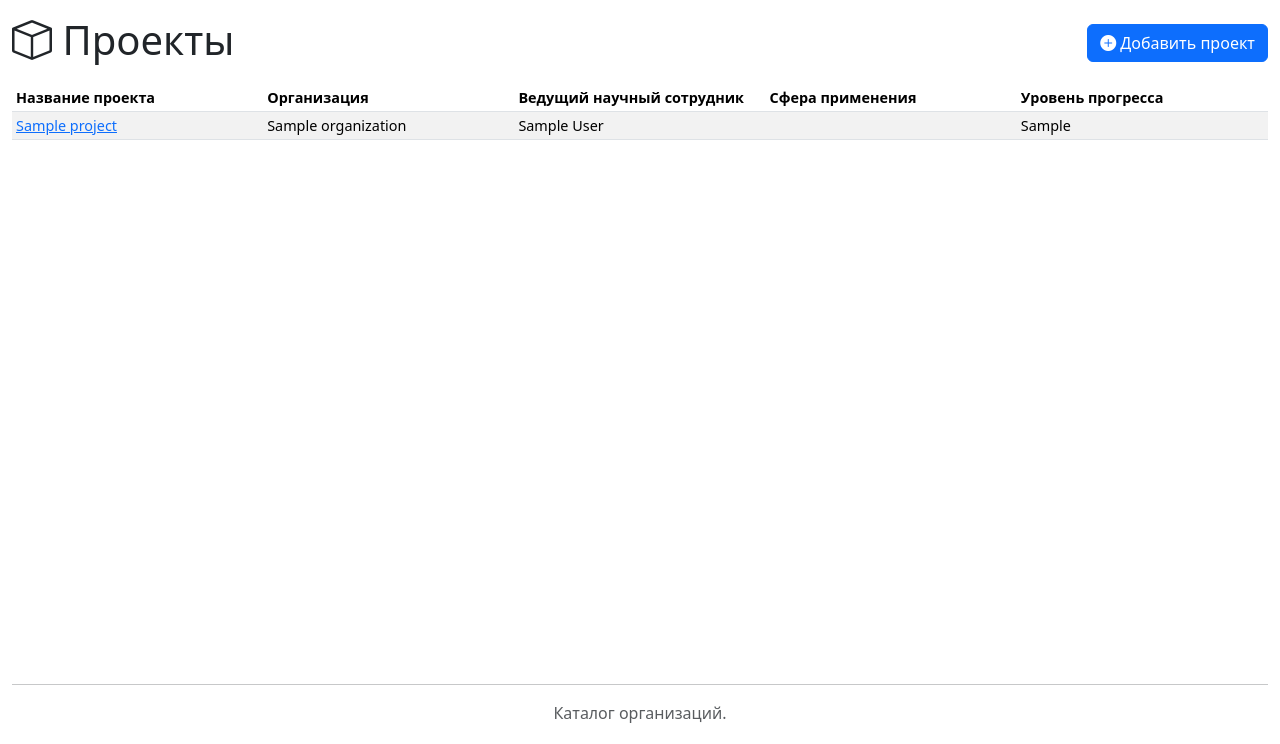
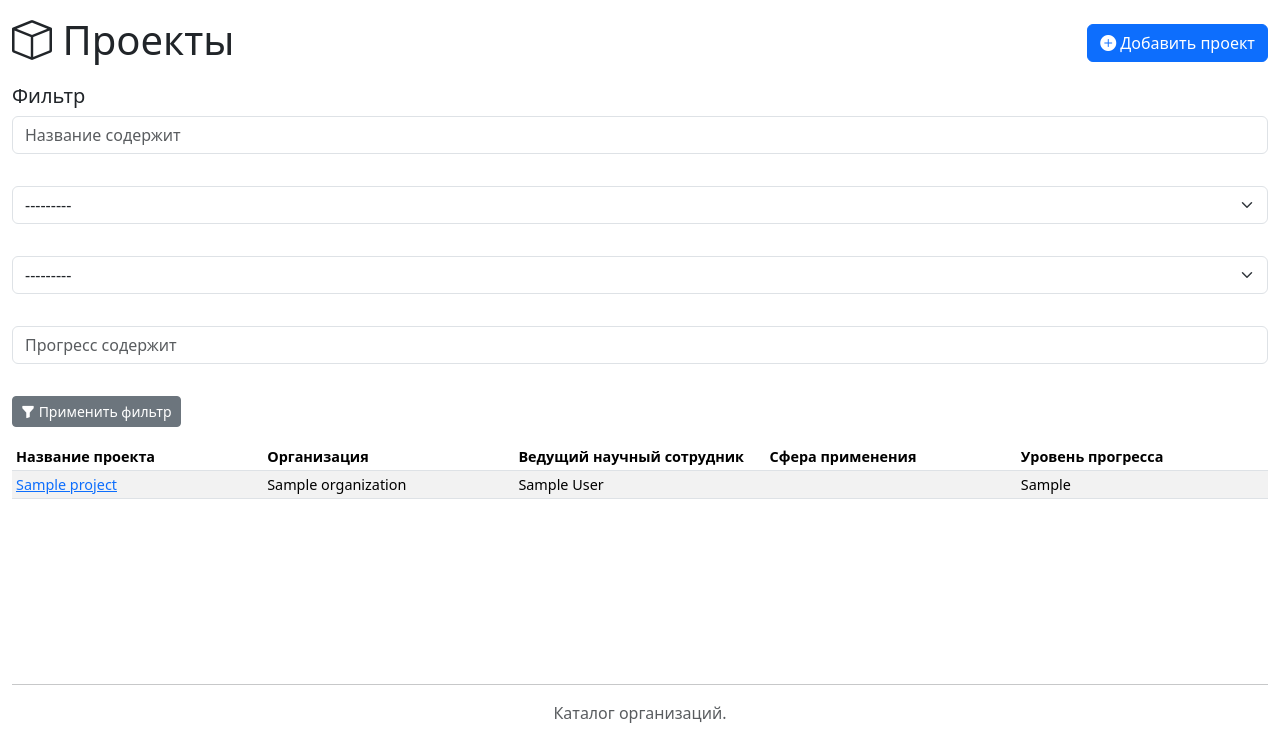
Before and after one commit to kwaket/bphg_orgs, a Django app: page /projects in a window 1280 px wide. Shown: the part 56-800 px from the top of the page. Run offline with Django 3.2, Linux system fonts and the light colour scheme; tables that the repository leaves empty hold one stand-in row (values such as "Sample post"); some libraries are stand-ins or nearby versions.

Commit message:
add projects filter

```diff
--- a/organizations/forms.py
+++ b/organizations/forms.py
@@ -28,3 +28,12 @@ class OrganizationFilter(django_filters.FilterSet):
     class Meta:
         model = Organization
         fields = ['name', 'country', 'city']
+
+
+class ProjectFilter(django_filters.FilterSet):
+    name = django_filters.CharFilter(lookup_expr='icontains')
+    progress = django_filters.CharFilter(lookup_expr='icontains')
+
+    class Meta:
+        model = Project
+        fields = ['name', 'organization', 'lead_scientist', 'application_scope', 'progress']
--- a/organizations/templates/organizations/projects_list.html
+++ b/organizations/templates/organizations/projects_list.html
@@ -14,7 +14,24 @@
             </a>
         </div>
     </div>
-    {% if not projects %}
+
+    <div>
+      <h5>Фильтр</h5>
+      <form class="row g-3" method="get">
+        {% bootstrap_field filter.form.name show_label=False size='sm' wrapper_class='col-auto' %}
+        {% bootstrap_field filter.form.organization show_label=False size='sm' wrapper_class='col-md-4' %}
+        {% bootstrap_field filter.form.application_scope show_label=False size='sm' wrapper_class='col-auto' %}
+        {% bootstrap_field filter.form.progress show_label=False size='sm' wrapper_class='col-auto' %}
+        <div class="col-auto">
+         <button type="submit" class="btn btn-secondary btn-sm">
+            <span class="bi bi-funnel-fill"></span>
+            Применить фильтр
+          </button>
+        </div>
+      </form>
+    </div>
+
+    {% if not projects_page.object_list %}
     <p class="text-center" style="padding: 5em;">
         В базе данных еще нет проектов.
         <a href="{% url 'project_new' %}">
@@ -35,7 +52,7 @@
             </tr>
         </thead>
         <tbody>
-            {% for proj in projects %}
+            {% for proj in projects_page.object_list %}
             <tr>
                 <td>
                     <a href="{% url 'project_detail' pk=proj.pk %}"
@@ -50,7 +67,8 @@
             {% endfor %}
         </tbody>
     </table>
-    {% bootstrap_pagination projects size='sm' %}
+    {% include 'organizations/snippets/pagination.html' with obj_page=projects_page query_params=filter_fields %}
+
     {% endif %}
 
 {% endblock %}
--- a/organizations/views.py
+++ b/organizations/views.py
@@ -4,7 +4,8 @@ from django.http import request
 from django.core.paginator import Paginator
 from django.shortcuts import redirect, render, get_object_or_404
 from .models import Organization, Project
-from .forms import OrganizationForm, ProjectForm, OrganizationFilter
+from .forms import (OrganizationForm, ProjectForm, OrganizationFilter,
+                    ProjectFilter)
 
 
 def organization_list(request):
@@ -58,11 +59,19 @@ def organization_edit(request, pk):
 
 
 def project_list(request):
-    proj_list = Project.objects.all()
-    paginator = Paginator(proj_list, 25)
     page = request.GET.get('page')
-    projs = paginator.get_page(page)
-    return render(request, 'organizations/projects_list.html', {'projects': projs})
+    filter_fields = request.GET
+    filter_projs = ProjectFilter(request.GET,
+                                 queryset=Project.objects.all())
+    filter_fields = {k: v for k, v in filter_fields.items() if k in filter_projs.filters}
+    paginator = Paginator(filter_projs.qs, 25)
+    projs_page = paginator.get_page(page)
+    args = {
+        'projects_page': projs_page,
+        'filter': filter_projs,
+        'filter_fields': urlencode(filter_fields)
+    }
+    return render(request, 'organizations/projects_list.html', args)
 
 
 def project_detail(request, pk):
```
